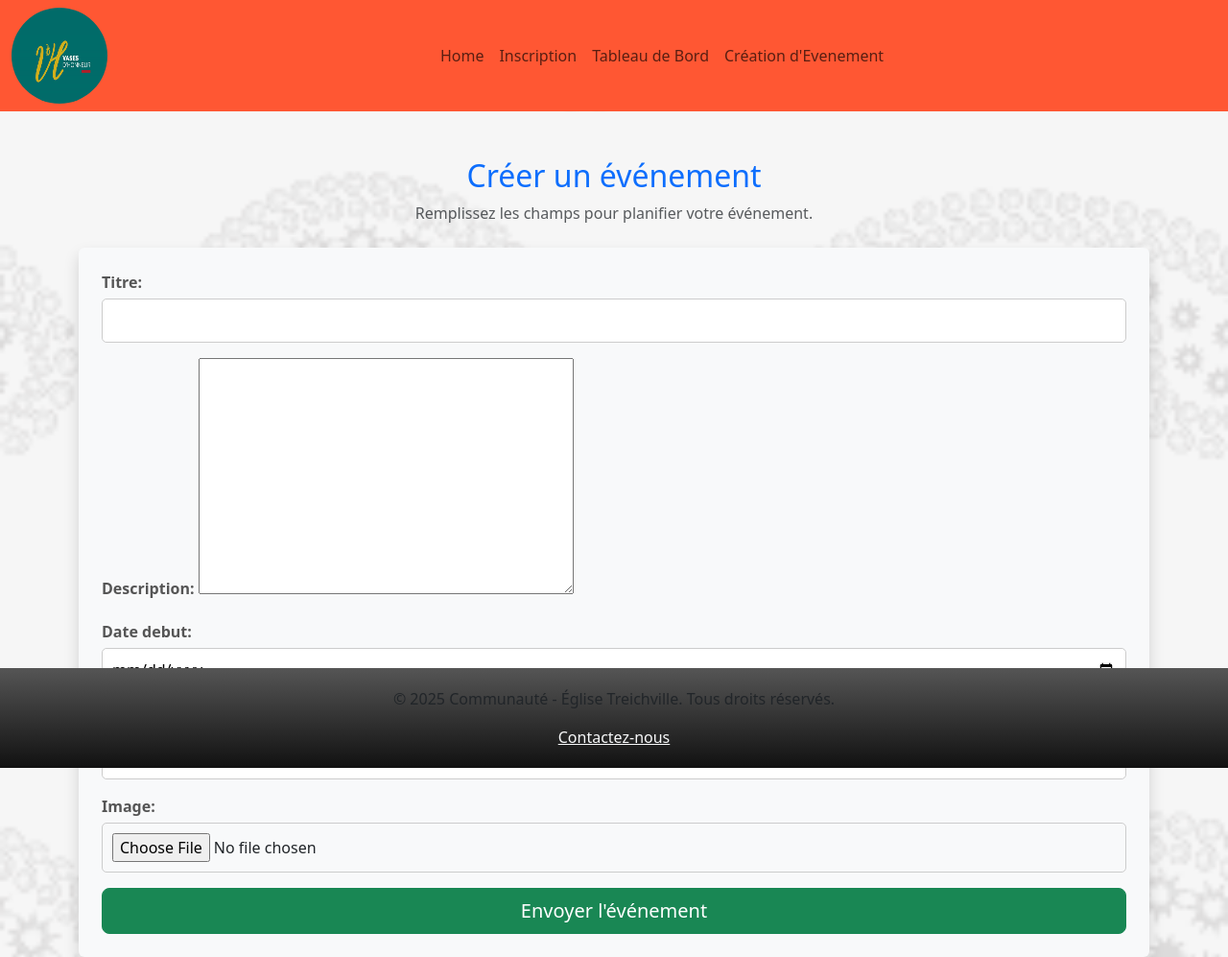
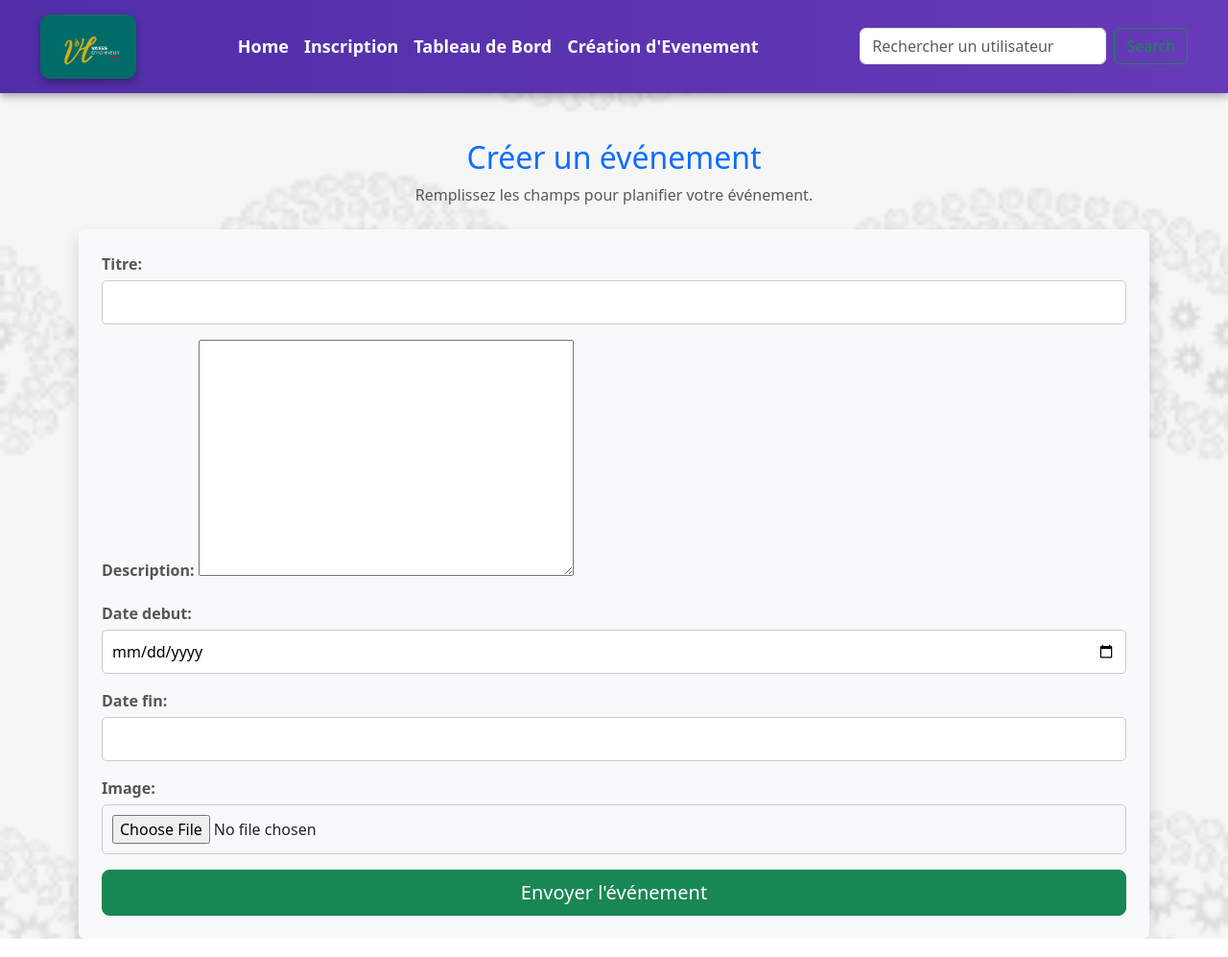
Before and after one commit to YankeyNwolle/Gestion-Presence, a Django app: page /creer_evenement/ in a window 1280 px wide. Shown: the whole page at 96% size. Run offline with Django 5.2, Linux system fonts and the light colour scheme.

Commit message:
Add files via upload

```diff
--- a/projet/application/templates/base.html
+++ b/projet/application/templates/base.html
@@ -11,14 +11,6 @@
     <link rel="preconnect" href="https://fonts.gstatic.com" crossorigin>
     <link href="https://fonts.googleapis.com/css2?family=Lato:wght@300;400;700&display=swap" rel="stylesheet">
     <style>
-        footer {
-            position: fixed; /* Assure qu’il reste collé en bas */
-            bottom: 0;
-            width: 100%;
-            padding: 20px; /* Ajoute un peu d’espace */
-            background: linear-gradient(rgb(85, 85, 85), rgb(17, 17, 17)); /* Personnalise le fond */
-            text-align: center;
-        }
 
         .logo-img {
             border-radius: 50%;
@@ -28,6 +20,35 @@
             align-items: center;
             color: #d94e27;
         }
+        .navbar {
+            background: linear-gradient(to right, #512DA8, #673AB7); /* Dégradé élégant */
+            color: white;
+            padding: 15px 30px;
+            box-shadow: 0px 4px 8px rgba(0, 0, 0, 0.3); /* Ombre pour le relief */
+        }
+
+        .logo-img {
+            width: 100px;
+            height: auto;
+            border-radius: 10px;
+            box-shadow: 0px 4px 8px rgba(0, 0, 0, 0.3); /* Mise en valeur du logo */
+        }
+
+        .navbar-nav a {
+            font-size: 18px;
+            color: white;
+            font-weight: bold;
+            transition: 0.3s ease-in-out;
+        }
+
+        .navbar-nav a:hover {
+            color: gold; /* Effet doré élégant au survol */
+        }
+
+        .navbar-toggler {
+            border: none;
+        }
+
 
     </style>
 </head>
@@ -54,12 +75,12 @@
                     </li>
                 </ul>
                 <!-- Barre de recherche alignée à droite -->
-                {% for evenement in evenements %}
-                <form class="d-flex" role="search" method="get" action="{% url 'rechercher_utilisateur' evenement.id %}">
+               {% comment %}   {% for evenement in evenements %}{% endcomment %}
+                <form class="d-flex" role="search" method="get" >
                     <input class="form-control me-2" type="search" name="q" placeholder="Rechercher un utilisateur" aria-label="Search">
                     <button class="btn btn-outline-success" type="submit">Search</button>
                 </form>
-                {% endfor %}
+                {% comment %} {% endfor %} {% endcomment %}
             </div>
         </div>
     </nav>
@@ -74,11 +95,5 @@
         {% endblock %}
     </main>
 
-
-    <footer>
-        <p>&copy; 2025 Communauté - Église Treichville. Tous droits réservés.</p>
-        <a href="contact" class="text-light">Contactez-nous</a>
-    </footer>
-
 </body>
 </html>
```
